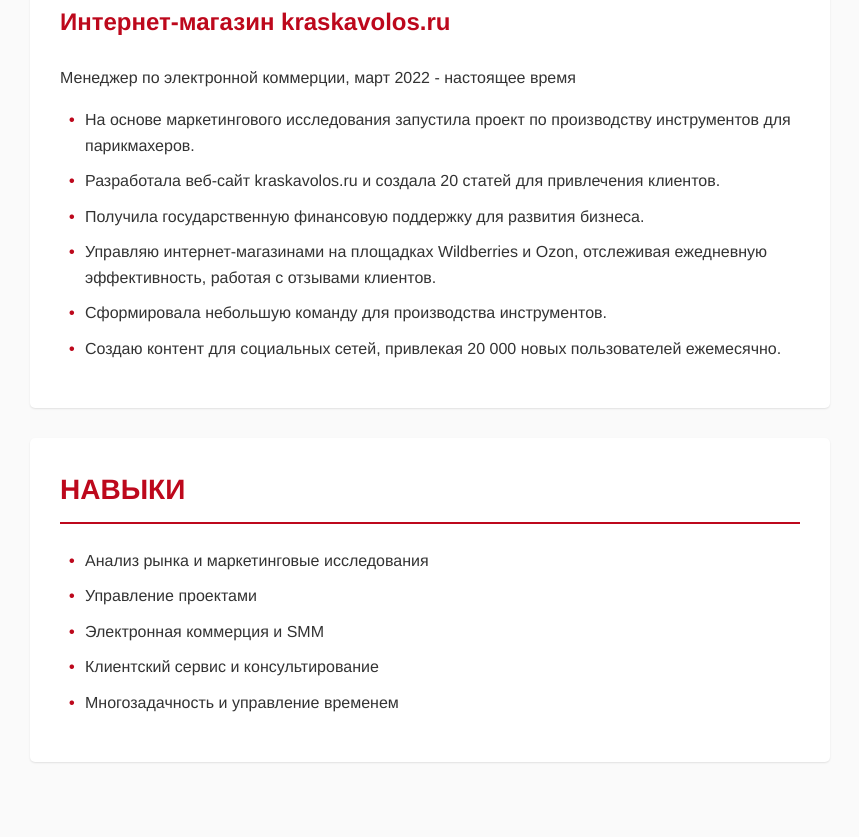
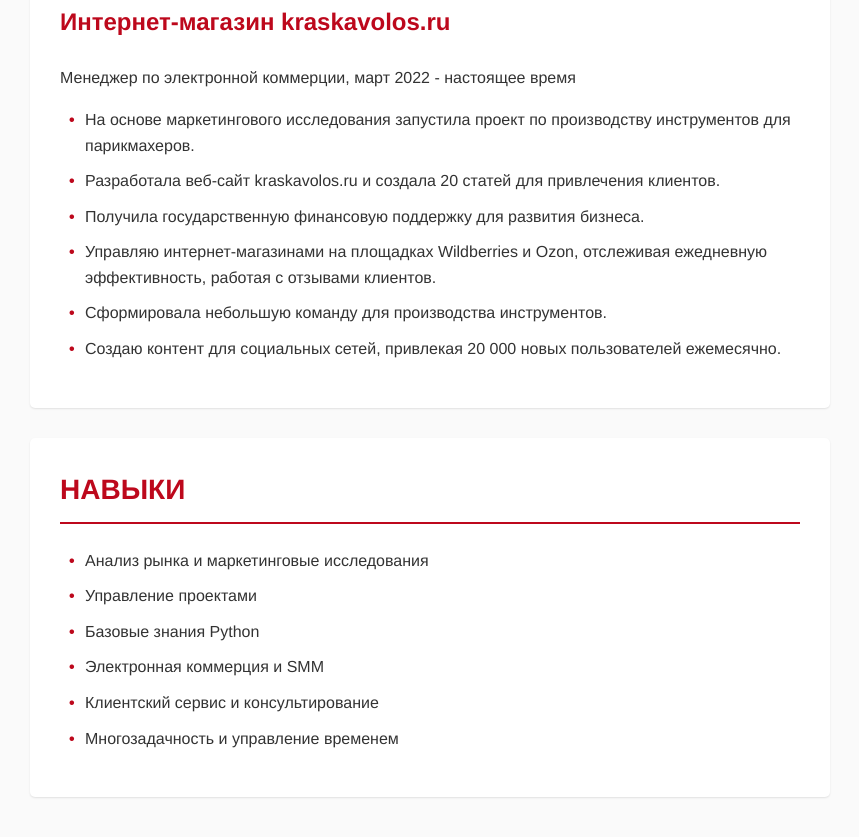
Before and after one commit to gerdaria/cv, a plain HTML site: page index.html in a window 1280 px wide. Shown: the part 1477-2314 px from the top of the page, without its empty margins (210-1069 px from the left). Before the commit the page ends 2289 px from the top, so only its background shows below. Drawn offline with Linux system fonts and the light colour scheme.

Commit message:
Update: skills

```diff
--- a/index.html
+++ b/index.html
@@ -212,6 +212,7 @@
       <ul>
         <li>Анализ рынка и маркетинговые исследования</li>
         <li>Управление проектами</li>
+        <li>Базовые знания Python</li>
         <li>Электронная коммерция и SMM</li>
         <li>Клиентский сервис и консультирование</li>
         <li>Многозадачность и управление временем</li>
```
